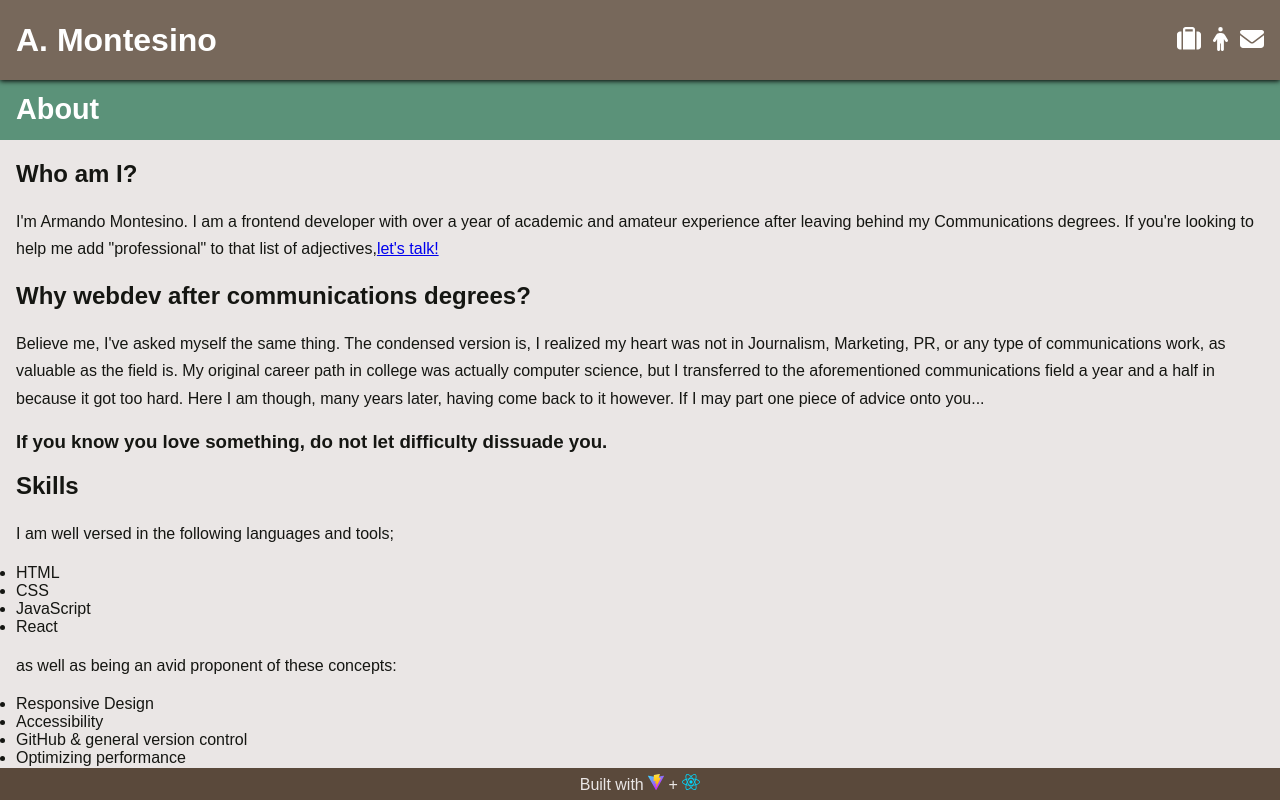
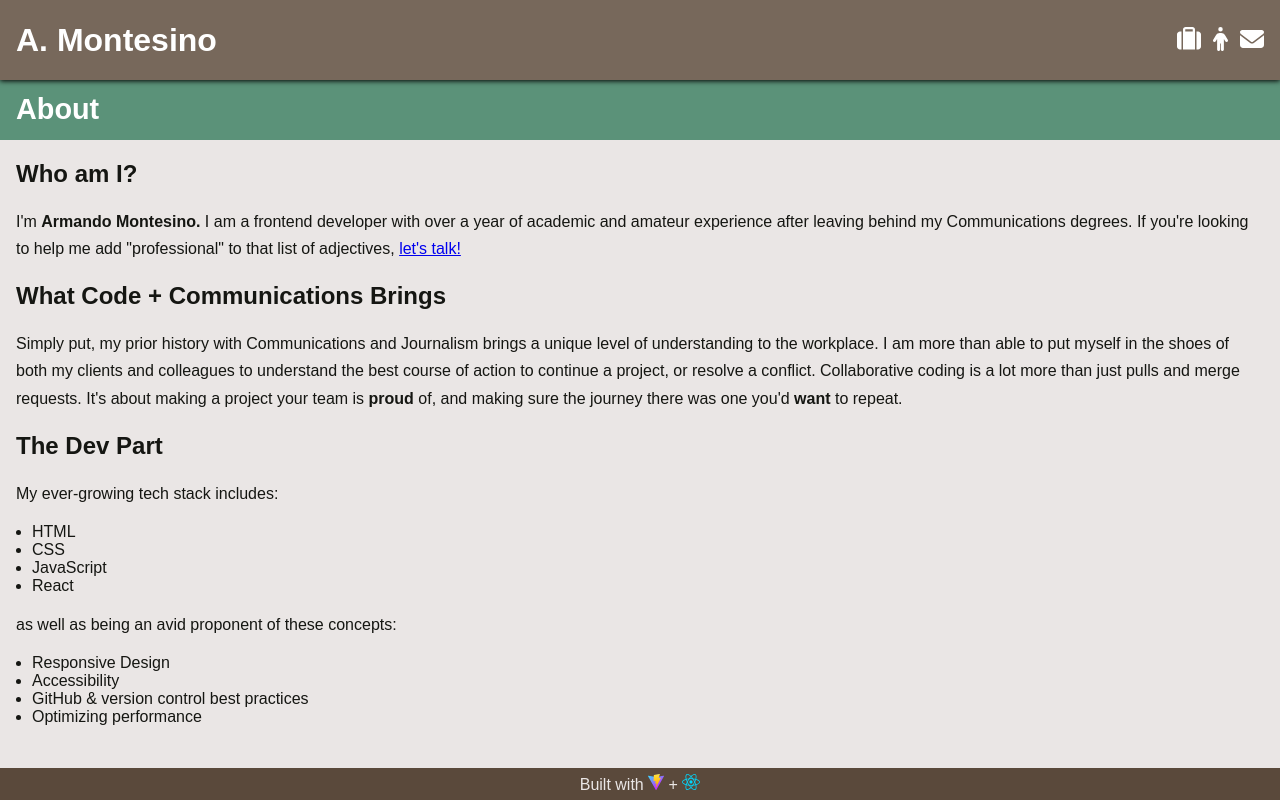
Before and after one commit to amontesino/portfolio, a React (Vite) app: page /about in a window 1280 px wide. Built offline with nearby package versions, Linux system fonts and the light colour scheme; a web font is replaced by a local one.

Commit message:
updated about + portfolio layout
-changed bio text on about to be less appeal to emotion + more professional
-updated order of portfolio to have finished projects first, in-dev names last
-finally fixed ul margins

```diff
--- a/src/index.css
+++ b/src/index.css
@@ -125,6 +125,10 @@ html {
 
 /* General page stylings */
 
+.strong {
+  font-weight: bold;
+}
+
 .black {
   color: #151612;
 }
@@ -159,12 +163,9 @@ html {
   padding: 0 1rem;
 }
 
-/* .page-section h2,
-.page-section h3,
-.page-section p,
 .page-section ul {
-  padding: 0 1em;
-} */
+  margin-left: 1em;
+}
 
 .page-head {
   position: relative;
--- a/src/pages/About.jsx
+++ b/src/pages/About.jsx
@@ -7,19 +7,17 @@ export default function About() {
             <main className="page-section">
                 <h1 className="page-head">About</h1>
                 <h2>Who am I?</h2>
-                <p>I'm <span className="strong">Armando Montesino.</span> I am a frontend developer with over a year of academic and amateur experience after leaving behind my Communications degrees. If you're looking to help me add "professional" to that list of adjectives,
-                     <NavLink
-                        className="paragraph-link"
-                        to="../contact"
-                    >
-                        let's talk!
-                    </NavLink>
+                <p>
+                    I'm <span className="strong">Armando Montesino.</span> I am a frontend developer with over a year of academic and amateur experience after leaving behind my Communications degrees. If you're looking to help me add "professional" to that list of adjectives, <NavLink className="paragraph-link" to="../contact">let's talk!</NavLink>
                 </p>
-                <h2>Why webdev after communications degrees?</h2>
-                <p>Believe me, I've asked myself the same thing. The condensed version is, I realized my heart was not in Journalism, Marketing, PR, or any type of communications work, as valuable as the field is. My original career path in college was actually computer science, but I transferred to the aforementioned communications field a year and a half in because it got too hard. Here I am though, many years later, having come back to it however. If I may part one piece of advice onto you...</p>
-                <h3 className="center">If you know you love something, do not let difficulty dissuade you.</h3>
-                <h2>Skills</h2>
-                <p>I am well versed in the following languages and tools;</p>
+                <h2>What Code + Communications Brings</h2>
+                <p>
+                    Simply put, my prior history with Communications and Journalism brings a unique level of understanding to the workplace. I am more than able to put myself in the shoes of both my clients and colleagues to understand the best course of action to continue a project, or resolve a conflict. Collaborative coding is a lot more than just pulls and merge requests. It's about making a project your team is <span className="strong">proud</span> of, and making sure the journey there was one you'd <span className='strong'>want</span> to repeat.
+                </p>
+                <h2>The Dev Part</h2>
+                <p>
+                    My ever-growing tech stack includes:
+                </p>
                 <ul>
                     <li>HTML</li>
                     <li>CSS</li>
@@ -30,7 +28,7 @@ export default function About() {
                 <ul>
                     <li>Responsive Design</li>
                     <li>Accessibility</li>
-                    <li>GitHub & general version control</li>
+                    <li>GitHub & version control best practices</li>
                     <li>Optimizing performance</li>
                 </ul>
             </main>
--- a/src/pages/Portfolio.jsx
+++ b/src/pages/Portfolio.jsx
@@ -11,22 +11,6 @@ export default function Portfolio() {
         <>
             <main className="page-section">
                 <h1 className="page-head">Portfolio</h1>
-                <h2>Personal projects</h2>
-                {/* <p>None yet! But we're cooking!</p> */}
-                <div className={'portfolio-nav'}>
-                    <Link
-                        className="portfolio-navlink disabled"
-                        to={null}
-                    >
-                        Pokemon Go String Generator
-                    </Link>
-                    <Link
-                        className="portfolio-navlink disabled"
-                        to={null}
-                    >
-                        Blockally
-                    </Link>
-                </div>
                 <h3 className="disclaimer">DISCLAIMER: The below projects are hosted on separate Netlify sites, and are actively being rewritten as React apps that will be displayed/functional on this site, rather than their old Javascript versions. For the time being they will appear janky yet function as intended.</h3>
                 <h2>Scrimba projects</h2>
                 {/* Add the following:
@@ -66,6 +50,22 @@ export default function Portfolio() {
                     })}
                 </div>
                 <p>These may fall into above categories, but are smaller projects that can easily fit onto a page.</p>
+                <h2>In development</h2>
+                {/* <p>None yet! But we're cooking!</p> */}
+                <div className={'portfolio-nav'}>
+                    <Link
+                        className="portfolio-navlink disabled"
+                        to={null}
+                    >
+                        Pokemon Go String Generator
+                    </Link>
+                    <Link
+                        className="portfolio-navlink disabled"
+                        to={null}
+                    >
+                        Blockally
+                    </Link>
+                </div>
             </main>
         </>
     )
```
